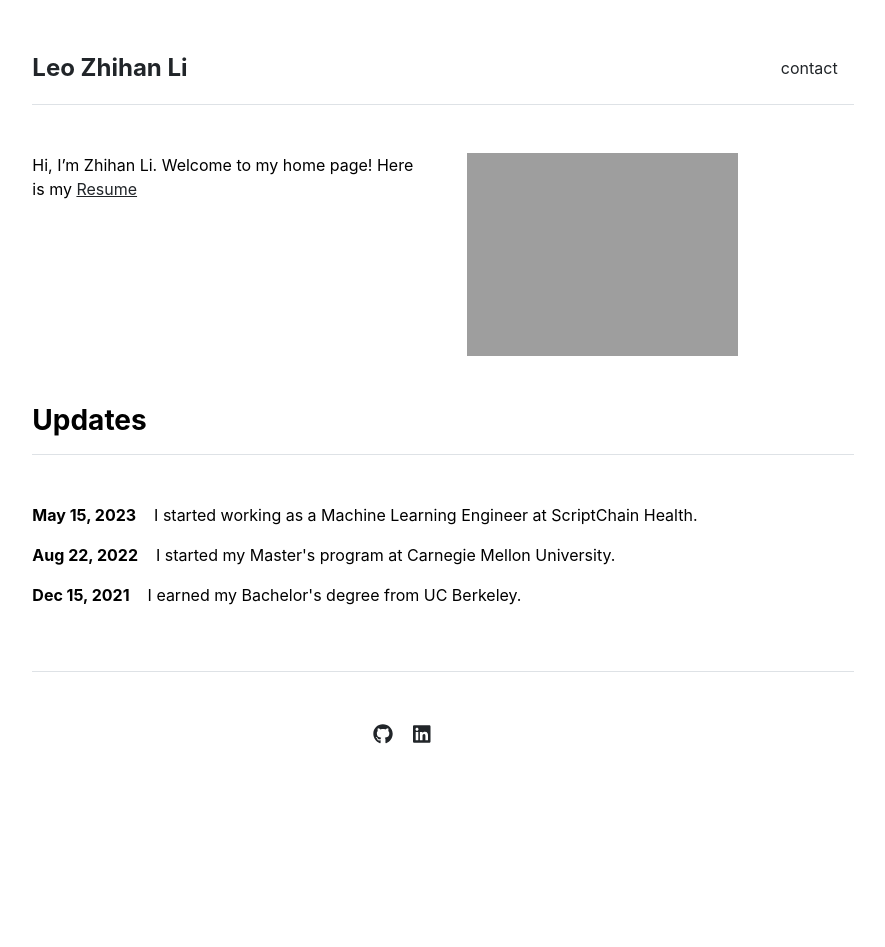
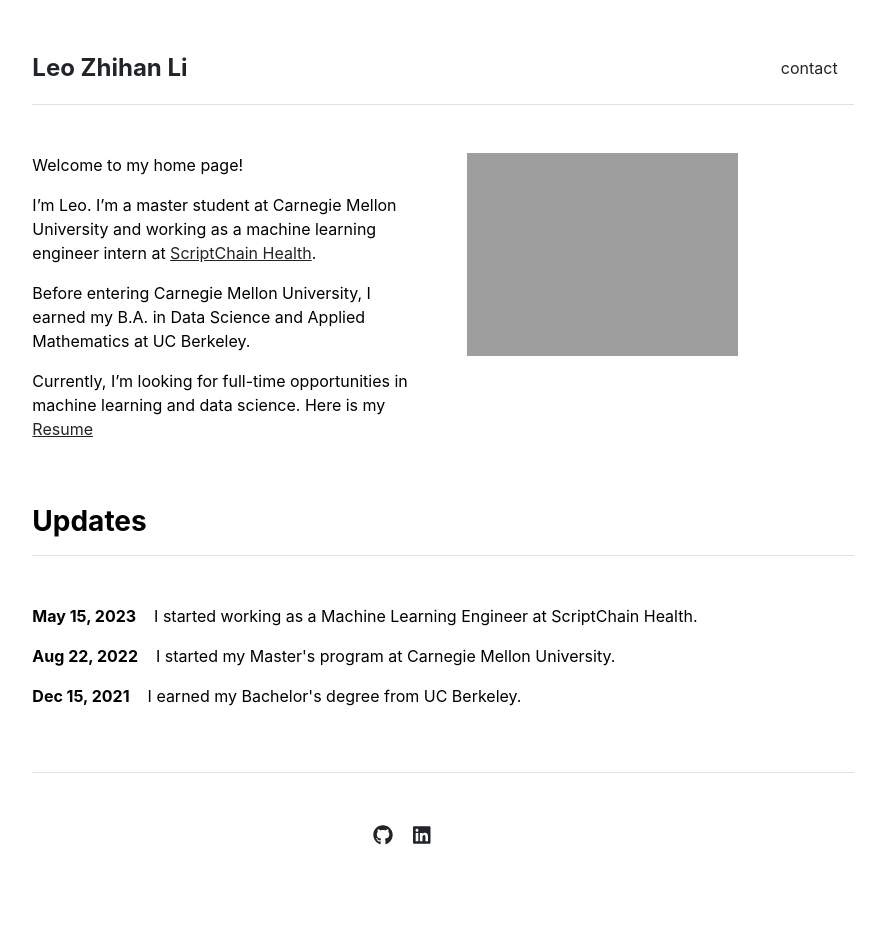
Before and after one commit to leoliiiiii/leoliiiiii.github.io, a Jekyll site: the page built from index.md, in a window 1280 px wide. Shown: the whole page, without its empty margins (197-1082 px from the left). Built offline with Jekyll 4.4.1, drawn with Linux system fonts in a browser that asks for light colours; before the commit the page ends 900 px from its top, so only the background shows below that.

Commit message:
Update index.md

```diff
--- a/index.md
+++ b/index.md
@@ -3,5 +3,10 @@ layout: home
 title: "Home"
 ---
 
-Hi, I'm Zhihan Li. Welcome to my home page!
-Here is my [Resume](/assets/resume.pdf)
+Welcome to my home page!
+
+I'm Leo. I'm a master student at Carnegie Mellon University and working as a machine learning engineer intern at [ScriptChain Health](https://scriptchain.co/home).
+
+Before entering Carnegie Mellon University, I earned my B.A. in Data Science and Applied Mathematics at UC Berkeley.
+
+Currently, I'm looking for full-time opportunities in machine learning and data science. Here is my [Resume](/assets/resume.pdf)
```
